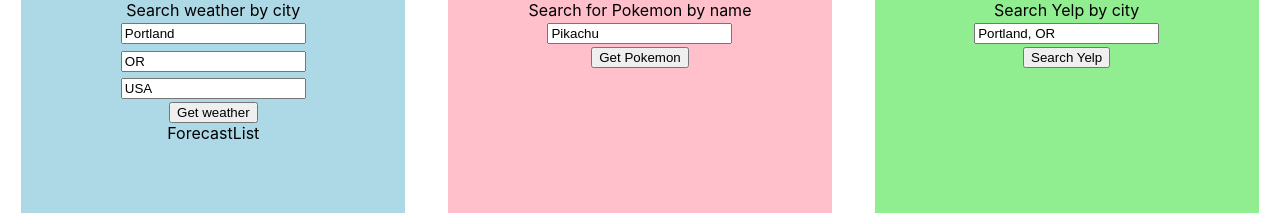
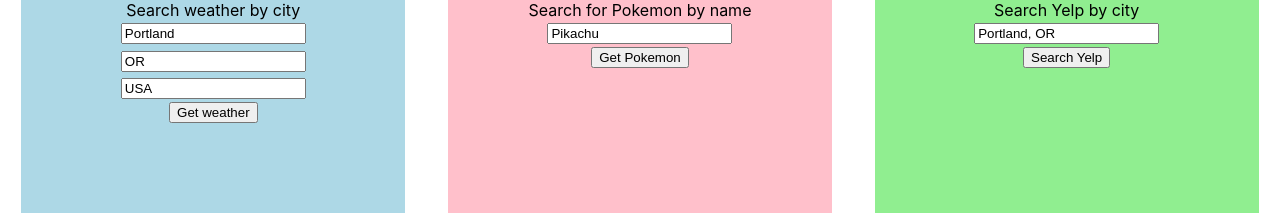
Before and after one commit to oliviaamiller/half-baked-api-proxy, a React (Create React App) app: page / in a window 1280 px wide. Shown: the top 213 px of the page. Built offline with nearby package versions, Linux system fonts and the light colour scheme.

Commit message:
mapping through forecasts

```diff
--- a/src/ForecastList.js
+++ b/src/ForecastList.js
@@ -1,5 +1,14 @@
-export default function ForecastList() {
+export default function ForecastList({ forecasts, parseTime }) {
   return (
-    <div>ForecastList</div>
+    <div>
+      {forecasts.map((forecast, i) =>
+        <div key={`${forecast}-${i}`}>
+          <p>date: {parseTime(forecast.dt)}</p>
+          <p>{forecast.description}</p>
+          <p>temp: {forecast.temp}</p>
+          <p>sunrise: {forecast.sunrise}</p>
+          <p>sunset: {forecast.sunset}</p>
+        </div>)}
+    </div>
   );
 }
--- a/src/WeatherSearch.js
+++ b/src/WeatherSearch.js
@@ -46,7 +46,7 @@
       </form>
       {/* Make a ForecastList component to import and use here. Use a ternery to display a loading spinner (make a <Spinner /> component for this) if the data is still loading. */}
       <div>
-        { loadingState ? <Spinner /> : <ForecastList forecasts={forecasts} />}
+        { loadingState ? <Spinner /> : <ForecastList forecasts={forecasts} parseTime={parseTime}/>}
       </div>
     </section>
   );
```
